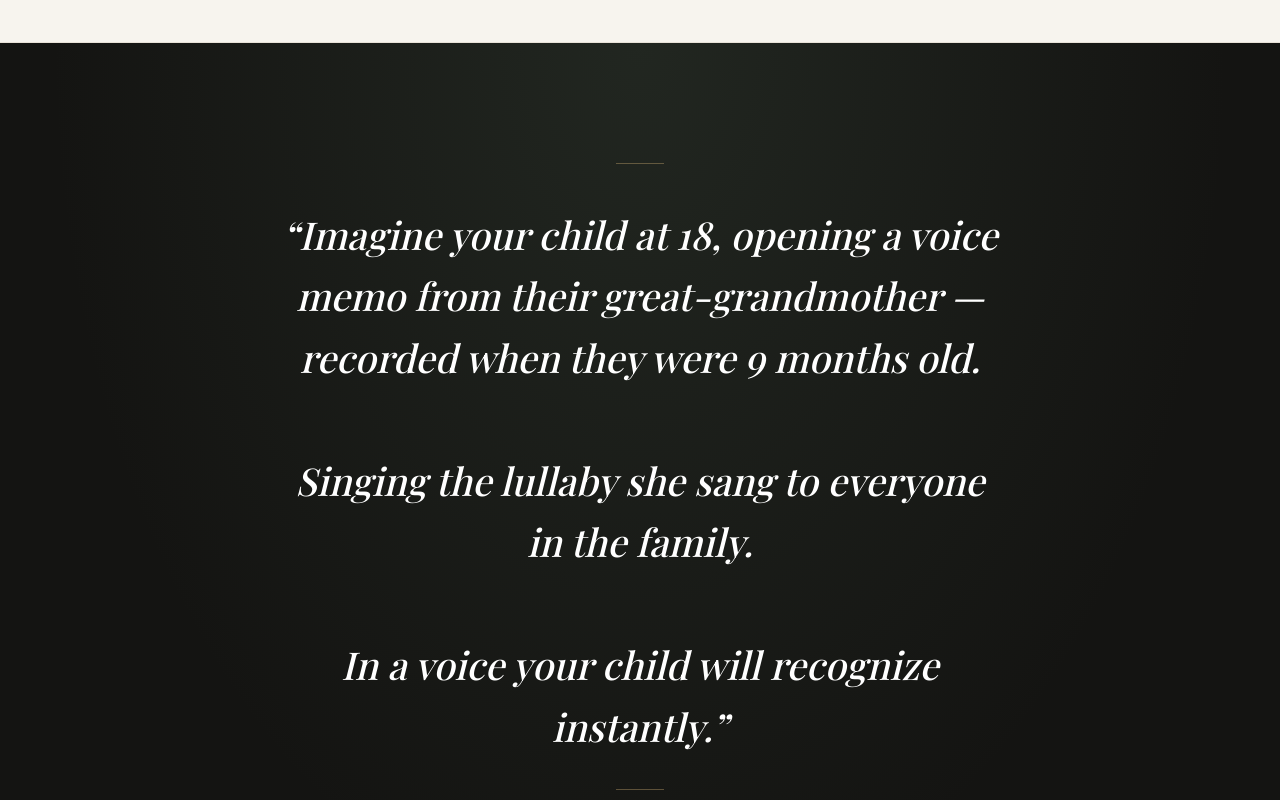
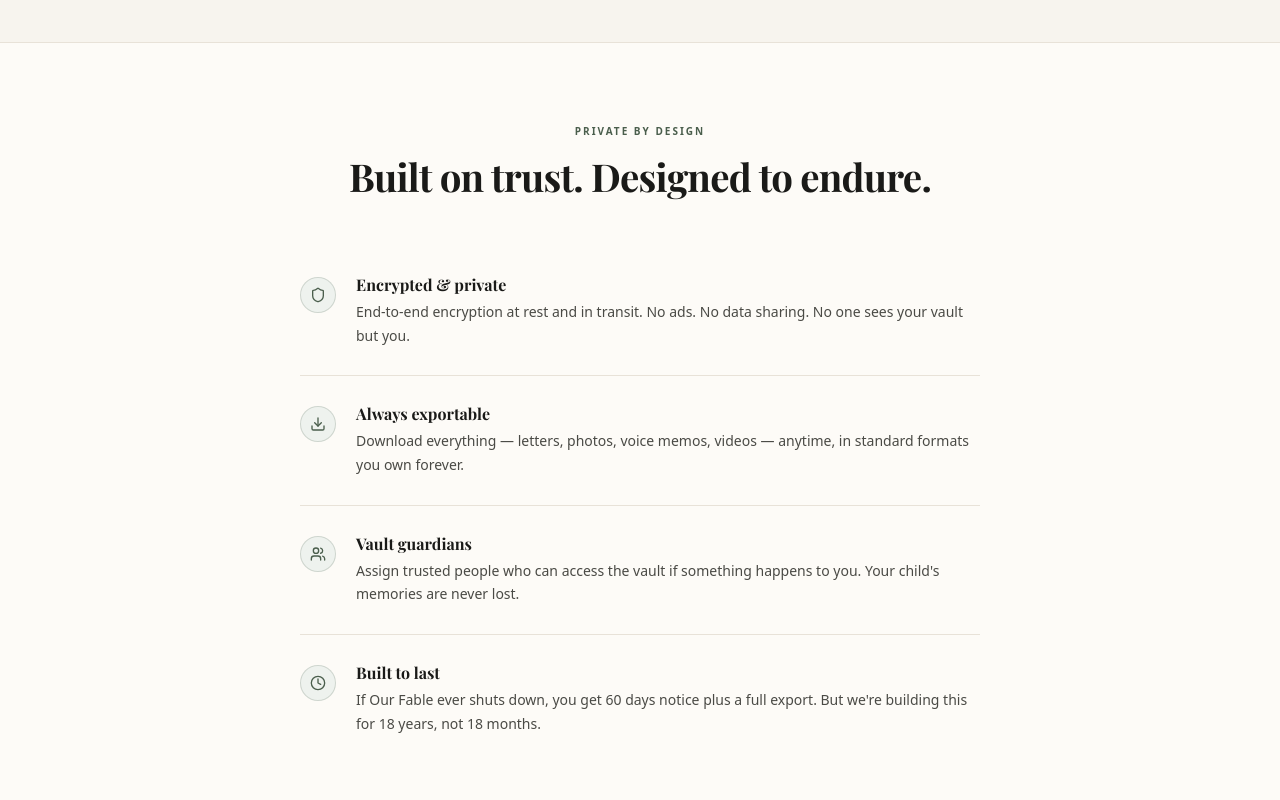
Before and after one commit to MiloBrownAgent/ourfable, a Next.js app: page / in a window 1280 px wide. Shown: the part 2880-3680 px from the top of the page. Built offline with nearby package versions, Linux system fonts and the light colour scheme; no server answers.

Commit message:
fix: trust section moved under dispatches, redesigned as clean rows with dividers instead of cards

```diff
--- a/src/app/HomeClient.tsx
+++ b/src/app/HomeClient.tsx
@@ -108,6 +108,7 @@ export default function HomeClient() {
       <ProofStrip />
       <VignettesSection />
       <DispatchSection />
+      <TrustSection />
       <LetterMomentSection />
       <VideoMomentSection />
       <CircleSection />
@@ -118,7 +119,6 @@ export default function HomeClient() {
       <StatsSection />
       <FounderNote />
       <MidPageCapture />
-      <TrustSection />
       <PricingSection />
       <FooterSection />
 
--- a/src/components/home/TrustSection.tsx
+++ b/src/components/home/TrustSection.tsx
@@ -21,69 +21,81 @@ const PILLARS = [
   {
     icon: Clock,
     title: "Built to last",
-    body: "If Our Fable ever shuts down, you get 60 days notice plus a full export of everything. But we're building this for 18 years, not 18 months.",
+    body: "If Our Fable ever shuts down, you get 60 days notice plus a full export. But we're building this for 18 years, not 18 months.",
   },
 ];
 
 export function TrustSection() {
   return (
-    <>
-      <section style={{ padding: "100px 40px", background: "var(--bg)", borderTop: "1px solid var(--border)" }}>
-        <div style={{ maxWidth: 1000, margin: "0 auto" }}>
+    <section style={{
+      padding: "80px 40px",
+      background: "var(--bg)",
+    }}>
+      <div style={{ maxWidth: 680, margin: "0 auto" }}>
         <Reveal>
-            <div style={{ textAlign: "center", marginBottom: 64 }}>
-              <p className="label label-green" style={{ marginBottom: 14 }}>Your vault is protected</p>
+          <div style={{ textAlign: "center", marginBottom: 48 }}>
+            <p style={{
+              fontSize: 10,
+              fontWeight: 700,
+              letterSpacing: "0.2em",
+              textTransform: "uppercase",
+              color: "var(--green)",
+              marginBottom: 14,
+            }}>
+              Private by design
+            </p>
             <h2 style={{
               fontFamily: "var(--font-playfair)",
-                fontSize: "clamp(2rem, 3.5vw, 3rem)",
-                fontWeight: 800,
-                letterSpacing: "-0.025em",
-                lineHeight: 1.15,
-                maxWidth: 560,
-                margin: "0 auto",
+              fontSize: "clamp(1.6rem, 3.5vw, 2.4rem)",
+              fontWeight: 700,
+              letterSpacing: "-0.02em",
+              lineHeight: 1.2,
+              color: "var(--text)",
             }}>
-                Built on trust,<br />designed to endure.
+              Built on trust. Designed to endure.
             </h2>
           </div>
         </Reveal>
 
-          <div className="trust-grid" style={{
-            display: "grid",
-            gridTemplateColumns: "repeat(4, 1fr)",
-            gap: 32,
+        <div style={{
+          display: "flex",
+          flexDirection: "column",
+          gap: 0,
         }}>
           {PILLARS.map((p, i) => (
-              <Reveal key={p.title} delay={i * 60}>
+            <Reveal key={p.title} delay={i * 40}>
               <div style={{
-                  padding: "32px 24px",
-                  borderRadius: 16,
-                  background: "var(--card)",
-                  border: "1px solid var(--border)",
-                  height: "100%",
+                display: "flex",
+                alignItems: "flex-start",
+                gap: 20,
+                padding: "28px 0",
+                borderBottom: i < PILLARS.length - 1 ? "1px solid var(--border)" : "none",
               }}>
                 <div style={{
-                    width: 40,
-                    height: 40,
-                    borderRadius: 10,
+                  width: 36,
+                  height: 36,
+                  borderRadius: "50%",
                   background: "var(--green-light)",
                   border: "1px solid var(--green-border)",
                   display: "flex",
                   alignItems: "center",
                   justifyContent: "center",
-                    marginBottom: 20,
+                  flexShrink: 0,
+                  marginTop: 2,
                 }}>
-                    <p.icon size={18} color="var(--green)" strokeWidth={2} />
+                  <p.icon size={16} color="var(--green)" strokeWidth={2} />
                 </div>
-                  <h3 style={{
+                <div>
+                  <p style={{
                     fontFamily: "var(--font-playfair)",
-                    fontSize: 18,
+                    fontSize: 16,
                     fontWeight: 700,
                     color: "var(--text)",
-                    marginBottom: 10,
+                    marginBottom: 4,
                     lineHeight: 1.3,
                   }}>
                     {p.title}
-                  </h3>
+                  </p>
                   <p style={{
                     fontSize: 14,
                     lineHeight: 1.7,
@@ -92,25 +104,11 @@ export function TrustSection() {
                     {p.body}
                   </p>
                 </div>
+              </div>
             </Reveal>
           ))}
         </div>
       </div>
     </section>
-
-      <style>{`
-        @media (max-width: 768px) {
-          .trust-grid {
-            grid-template-columns: 1fr !important;
-            gap: 16px !important;
-          }
-        }
-        @media (min-width: 769px) and (max-width: 1024px) {
-          .trust-grid {
-            grid-template-columns: repeat(2, 1fr) !important;
-          }
-        }
-      `}</style>
-    </>
   );
 }
```
Lines whose indentation alone changed are shown as unchanged.
